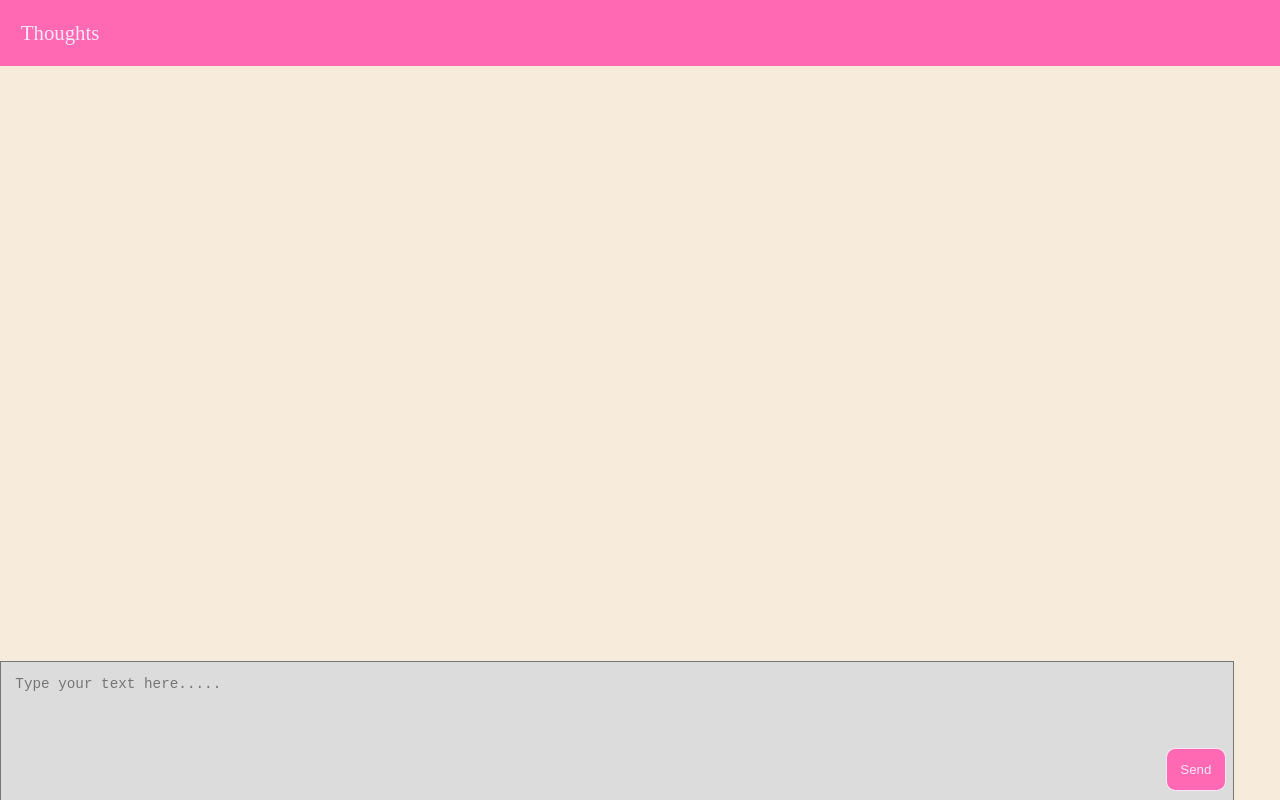
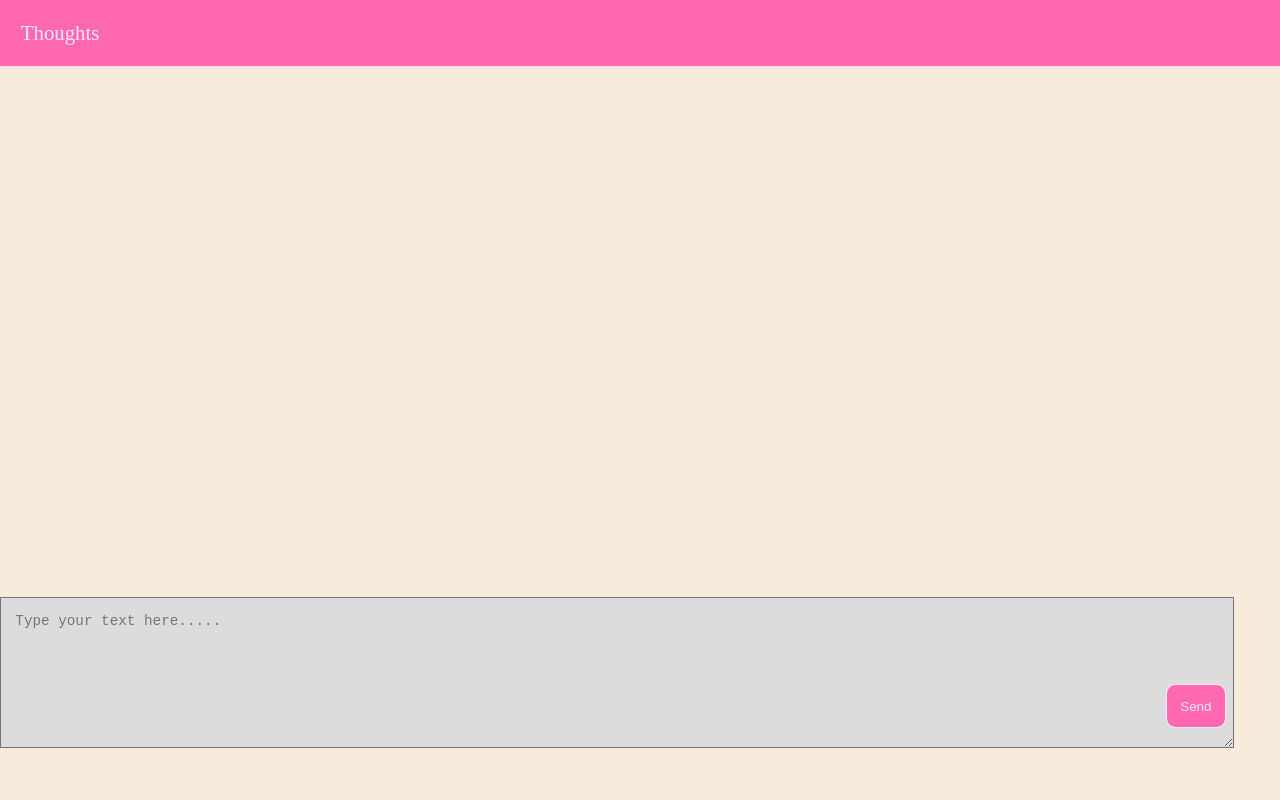
Before and after one commit to KishanAtGit/TextS, a React (Vite) app: page / in a window 1280 px wide. Built offline with nearby package versions, Linux system fonts and the light colour scheme.

Commit message:
css updated

```diff
--- a/src/components/Text.css
+++ b/src/components/Text.css
@@ -15,6 +15,7 @@
   display: flex;
   flex-direction: column;
   position: fixed;
+  bottom: 6vh;
 }
 
 .textarea > textarea {
```
